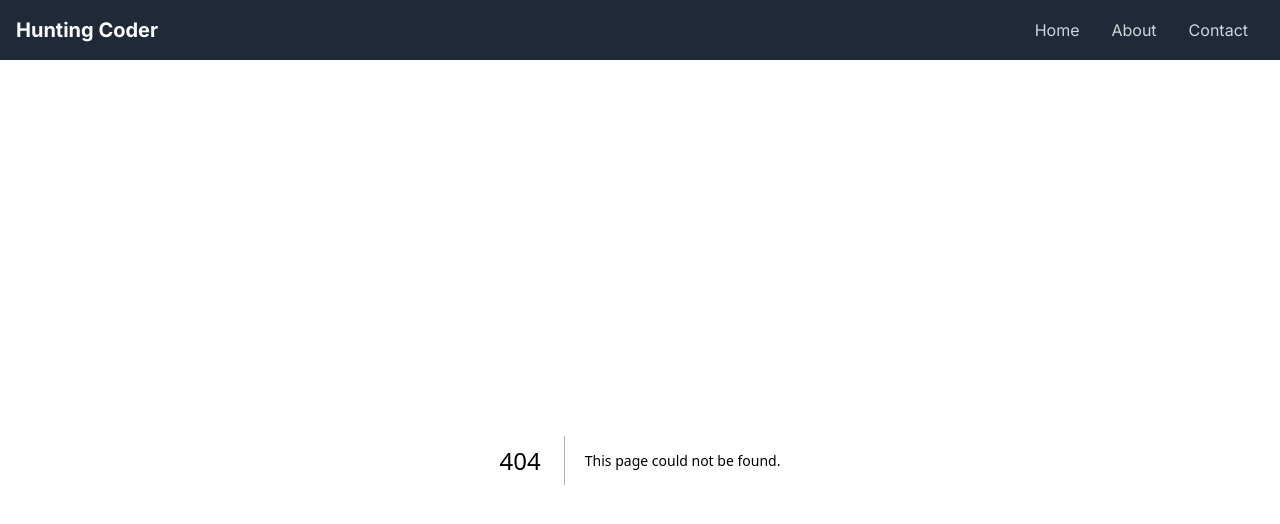
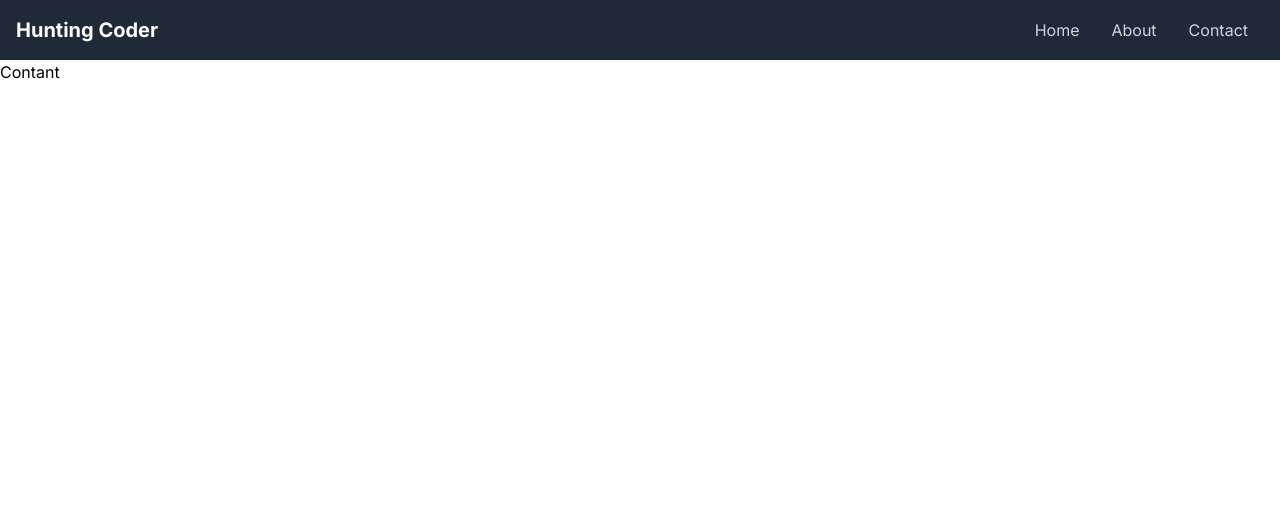
Before and after one commit to Tausur/Hunting-Coder, a Next.js app: page /contact in a window 1280 px wide. Before the commit this address had no page. Shown: the top 524 px of the page. Built offline with nearby package versions, Linux system fonts and the light colour scheme.

Commit message:
Add files via upload

```diff
--- /dev/null
+++ b/app/about/page.jsx
@@ -0,0 +1,7 @@
+const About = () => {
+  return (
+    <div>About</div>
+  )
+}
+
+export default About
--- /dev/null
+++ b/app/contact/page.jsx
@@ -0,0 +1,7 @@
+const Contant = () => {
+  return (
+    <div>Contant</div>
+  )
+}
+
+export default Contant
```
